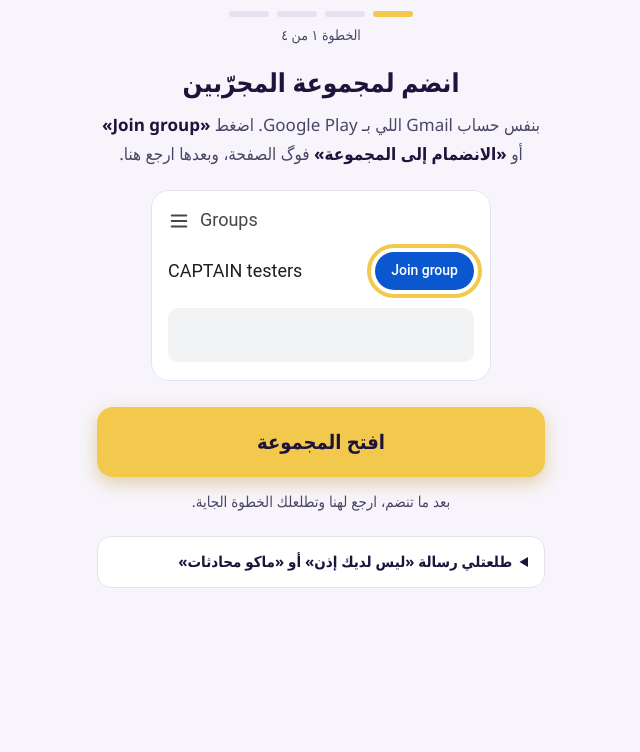
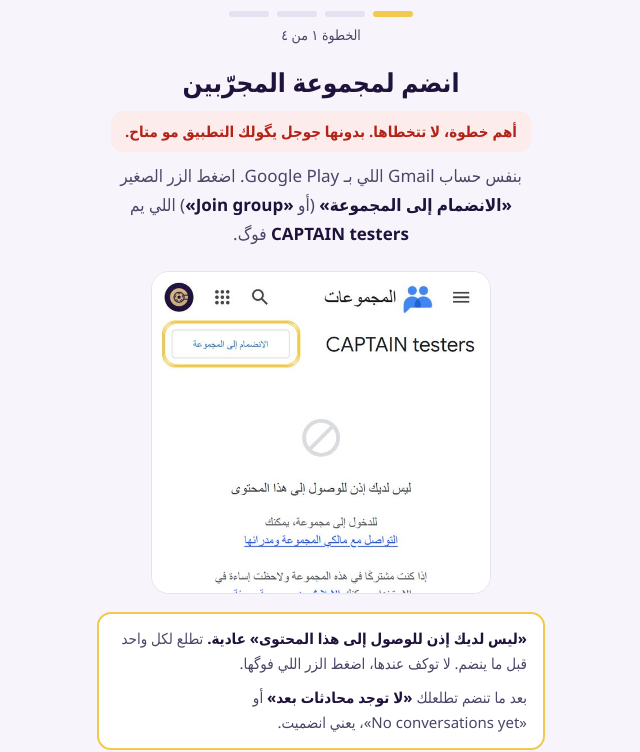
Before and after one commit to itsm0000/captain-legal, a plain HTML site: page join/index.html in a window 1280 px wide. Shown: the part 49-801 px from the top of the page, without its empty margins (319-959 px from the left). Drawn offline with Linux system fonts and the light colour scheme.

Commit message:
join: step 1 shows Google's real Arabic group page, «ليس لديك إذن» explained up front; step 2 says what «App not available» means

```diff
--- a/join/index.html
+++ b/join/index.html
@@ -32,20 +32,22 @@
   .back { margin-top: auto; padding-top: 24px; background: none; border: 0; color: var(--muted); font: inherit; font-size: 15px; text-decoration: underline; cursor: pointer; }
   a { color: var(--gold); }
   [lang="en"] { direction: ltr; unicode-bidi: isolate; white-space: nowrap; }
-  /* the Google Groups page, drawn: the real page shows only after the tester signs in */
-  .groups { padding: 14px 16px 18px; text-align: start; direction: ltr; font-family: Roboto, Arial, sans-serif; color: #1F1F1F; background: #FFFFFF; }
-  .groups .bar { display: flex; align-items: center; gap: 10px; font-size: 18px; color: #444746; }
-  .groups .bar svg { flex: none; }
-  .groups .title { display: flex; align-items: center; justify-content: space-between; gap: 10px; margin-top: 16px; }
-  .groups .name { font-size: 18px; }
-  .groups .join { flex: none; padding: 7px 16px; border-radius: 20px; background: var(--blue); color: #FFFFFF; font-size: 14px; font-weight: 500; outline: 4px solid #F2C94C; outline-offset: 4px; }
-  .groups .empty { margin-top: 18px; height: 54px; border-radius: 10px; background: #F1F3F4; }
   .app-icon { display: block; margin: 8px auto 18px; border-radius: 22px; box-shadow: 0 8px 24px rgba(0, 0, 0, .25); }
   .done-mark { margin: 26px auto 0; width: 84px; height: 84px; border-radius: 50%; background: var(--gold-bg); display: grid; place-items: center; }
   .note { margin-top: 22px; text-align: start; color: var(--muted); font-size: 15px; }
   .note p { margin: 0; }
   .note p + p { margin-top: 8px; }
   .note b { color: var(--ink); }
+  .must { margin: 10px auto 0; padding: 8px 14px; border-radius: 12px; background: #FDECEC; color: #B42318; font-size: 15px; font-weight: 700; }
+  .note-box, .warn-box { margin-top: 18px; text-align: start; border-radius: 14px; padding: 12px 16px; font-size: 15px; }
+  .note-box { background: var(--card); border: 2px solid var(--gold-bg); color: var(--muted); }
+  .warn-box { background: #FDECEC; border: 2px solid #F4B4B4; color: #6B1D1D; }
+  .note-box p, .warn-box p { margin: 0; }
+  .note-box p + p, .warn-box p + p { margin-top: 8px; }
+  .note-box b { color: var(--ink); }
+  .warn-box b { color: #B42318; }
+  .back-strong { margin-top: 10px; padding: 10px 16px; border: 0; border-radius: 12px; background: #B42318; color: #fff; font: inherit; font-size: 15px; font-weight: 700; cursor: pointer; }
+  @media (prefers-color-scheme: dark) { .must, .warn-box { background: #3A1A1F; color: #FFD7D7; } .warn-box { border-color: #7A2E36; } .warn-box b { color: #FF9C9C; } }
 </style>
 </head>
 <body>
@@ -74,24 +76,15 @@
 
   <section data-step="1">
     <h1>انضم لمجموعة المجرّبين</h1>
-    <p class="lead">بنفس حساب Gmail اللي بـ Google Play. اضغط <b>«<span lang="en">Join group</span>»</b> أو <b>«الانضمام إلى المجموعة»</b> فوگ الصفحة، وبعدها ارجع هنا.</p>
-    <div class="pic" aria-hidden="true">
-      <div class="groups">
-        <div class="bar">
-          <svg width="22" height="22" viewBox="0 0 24 24" fill="none" stroke="#444746" stroke-width="2" stroke-linecap="round"><path d="M4 6h16M4 12h16M4 18h16"/></svg>
-          <span>Groups</span>
-        </div>
-        <div class="title"><span class="name">CAPTAIN testers</span><span class="join">Join group</span></div>
-        <div class="empty"></div>
-      </div>
+    <p class="must">أهم خطوة، لا تتخطاها. بدونها جوجل يگولك التطبيق مو متاح.</p>
+    <p class="lead">بنفس حساب Gmail اللي بـ Google Play. اضغط الزر الصغير <b>«الانضمام إلى المجموعة»</b> (أو <b>«<span lang="en">Join group</span>»</b>) اللي يم <b>CAPTAIN testers</b> فوگ.</p>
+    <div class="pic"><img src="group-join.jpg" width="600" height="570" alt="صفحة مجموعة CAPTAIN testers بجوجل: زر «الانضمام إلى المجموعة» فوگ يسار، وتحته رسالة «ليس لديك إذن للوصول إلى هذا المحتوى»"></div>
+    <div class="note-box">
+      <p><b>«ليس لديك إذن للوصول إلى هذا المحتوى» عادية.</b> تطلع لكل واحد قبل ما ينضم. لا توكف عندها، اضغط الزر اللي فوگها.</p>
+      <p>بعد ما تنضم تطلعلك <b>«لا توجد محادثات بعد»</b> أو «<span lang="en">No conversations yet</span>»، يعني انضميت.</p>
     </div>
     <a class="go" data-next="2" target="_blank" rel="noopener" href="https://groups.google.com/g/captain-testers">افتح المجموعة</a>
-    <p class="after">بعد ما تنضم، ارجع لهنا وتطلعلك الخطوة الجاية.</p>
-    <details>
-      <summary>طلعتلي رسالة «ليس لديك إذن» أو «ماكو محادثات»</summary>
-      <p>عادي، المجموعة بلا محادثات. إذا شفت «<span lang="en">No conversations yet</span>» يعني انضميت. ارجع لهنا.</p>
-      <p>محد يشوف بريدك غيرنا.</p>
-    </details>
+    <p class="after">بعد ما تنضم، ارجع لهنا وتطلعلك الخطوة الجاية. محد يشوف بريدك غيرنا.</p>
   </section>
 
   <section data-step="2">
@@ -100,11 +93,11 @@
     <div class="pic"><img src="become-tester.jpg" width="600" height="428" alt="صفحة Google Play للتجربة، والزر الأزرق Become a tester بآخرها"></div>
     <a class="go" data-next="3" target="_blank" rel="noopener" href="https://play.google.com/apps/testing/com.captain.football">افتح صفحة التجربة</a>
     <p class="after">بعد ما تضغطه، ارجع لهنا.</p>
-    <details>
-      <summary>الصفحة تگول إن التجربة مو متاحة</summary>
-      <p>يعني الحساب مو بالمجموعة بعد. تأكد إن نفس حساب Gmail مفتوح بالصفحتين، وارجع للخطوة الأولى.</p>
-    </details>
-    <button class="back" type="button" data-goto="1">رجوع للخطوة الأولى</button>
+    <div class="warn-box">
+      <p><b>طلعتلك «<span lang="en">App not available</span>»؟</b></p>
+      <p>يعني حسابك مو بالمجموعة. ارجع للخطوة الأولى واضغط «الانضمام إلى المجموعة»، أو بدّل لنفس الحساب اللي انضميت بيه (صورة حسابك فوگ ← تبديل الحساب).</p>
+      <button class="back-strong" type="button" data-goto="1">رجوع للخطوة الأولى</button>
+    </div>
   </section>
 
   <section data-step="3">
@@ -114,8 +107,9 @@
     <a class="go" id="install" data-next="4" href="https://play.google.com/store/apps/details?id=com.captain.football">نزّل من Google Play</a>
     <p class="after">بعد التثبيت ارجع لهنا للخطوة الأخيرة.</p>
     <details>
-      <summary>المتجر يگول التطبيق مو متاح</summary>
-      <p>جوجل ياخذ كم دقيقة حتى يفعّل التجربة لحسابك. انتظر شوية واضغط الزر مرة ثانية.</p>
+      <summary>المتجر يگول «لم يتم العثور على العنصر» أو التطبيق مو متاح</summary>
+      <p>إذا هسه ضغطت «<span lang="en">Become a tester</span>»: جوجل ياخذ كم دقيقة حتى يفعّل التجربة لحسابك. انتظر شوية واضغط الزر مرة ثانية.</p>
+      <p>إذا بقت: يعني ما انضميت للمجموعة، أو Google Play فاتح بحساب ثاني. ارجع للخطوة الأولى بنفس الحساب.</p>
     </details>
     <button class="back" type="button" data-goto="2">رجوع للخطوة الثانية</button>
   </section>
```
Also changed, not shown: join/group-join.jpg (added).
